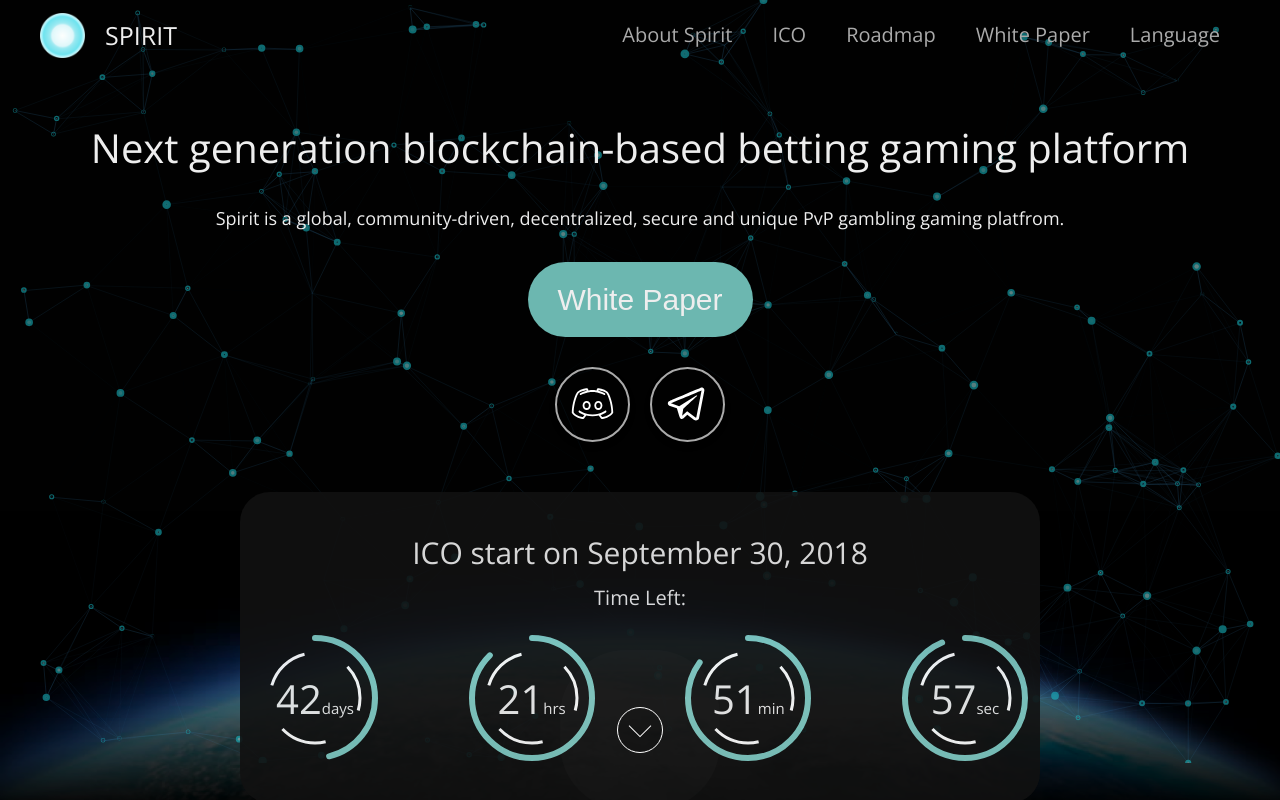
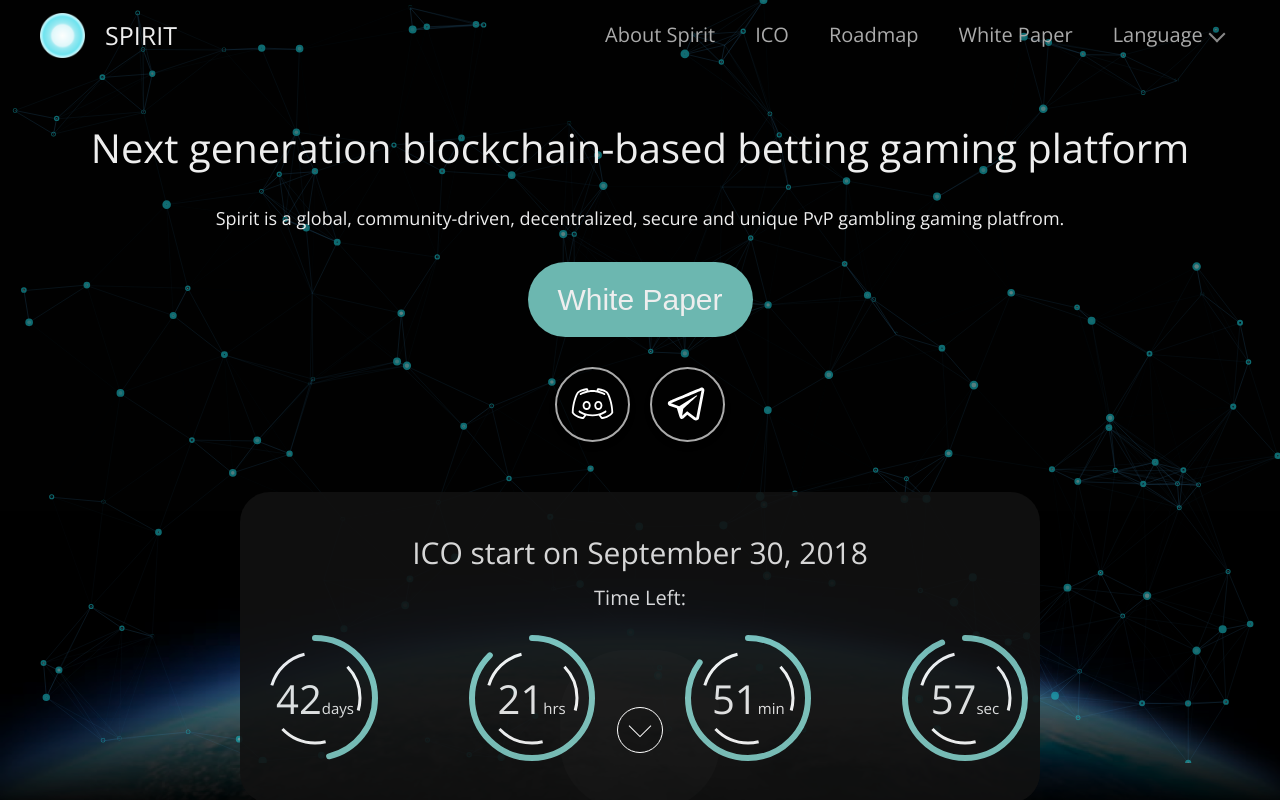
Before and after one commit to YogaPan/vue-landing-page, a Vue app: page / in a window 1280 px wide. Shown: the top 800 px of the page. Built offline with nearby package versions, Linux system fonts and the light colour scheme.

Commit message:
Add language dropdown arrow

```diff
--- a/src/components/Navbar.vue
+++ b/src/components/Navbar.vue
@@ -22,7 +22,8 @@
         <li class="navbar__item"><a @click="scroll('roadmap')">{{ $t("navbar.roadmap") }}</a></li>
         <li class="navbar__item"><a href="#">White Paper</a></li>
         <li class="navbar__item language">
-          <a class="dropdown-toggle" @click="dropdown">{{ $t("navbar.language") }}</a>
+          <a class="dropdown-toggle" @click="dropdown">{{ $t("navbar.language") }} <div></div></a>
+          <!-- <a class="dropdown-toggle" @click="dropdown">{{ $i18n.locale }}</a> -->
           <div class="language__dropdown" :class="{ 'language__dropdown--drop': isDropdown }">
             <!-- <ul>
               <li @click="changeLocale('en')">English</li>
@@ -178,7 +179,7 @@ export default {
       &:after {
         width: 100%;
         background: $white;
-        transition: .5s;
+        transition: width .5s;
       }
     }
   }
@@ -186,24 +187,6 @@ export default {
 
 .language {
   position: relative;
-
-  // &::after {
-  //   position: absolute;
-  //   content: "";
-
-  //   left: 1000000px;
-  //   top: 50%;
-  //   transform: trasnlateY(-50%);
-
-  //   height: 5px;
-  //   width: 5px;
-
-  //   border-top: 5px solid red;
-  //   border-left: 5px solid red;
-  //   border-right: 5px solid red;
-
-  //   background-color: $white;
-  // }
 
   &__dropdown {
     position: absolute;
@@ -227,6 +210,31 @@ export default {
     visibility: visible;
     top: 70px;
     opacity: 1;
+  }
+
+  &:hover {
+    .dropdown-toggle div {
+      border-color: #fff;
+      transition: border-color .5s;
+    }
+  }
+}
+
+.dropdown-toggle {
+  div {
+    position: relative;
+    display: inline-block;
+
+    left: 3px;
+    bottom: 2px;
+
+    height: 12px;
+    width: 12px;
+
+    transform: rotate(-45deg);
+
+    border-left: 2px solid #888;
+    border-bottom: 2px solid #888;
   }
 }
 
```
